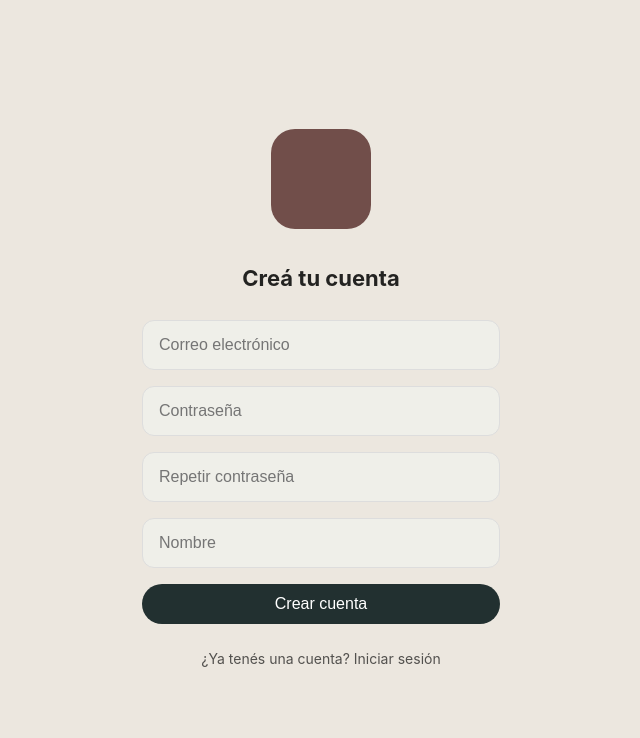
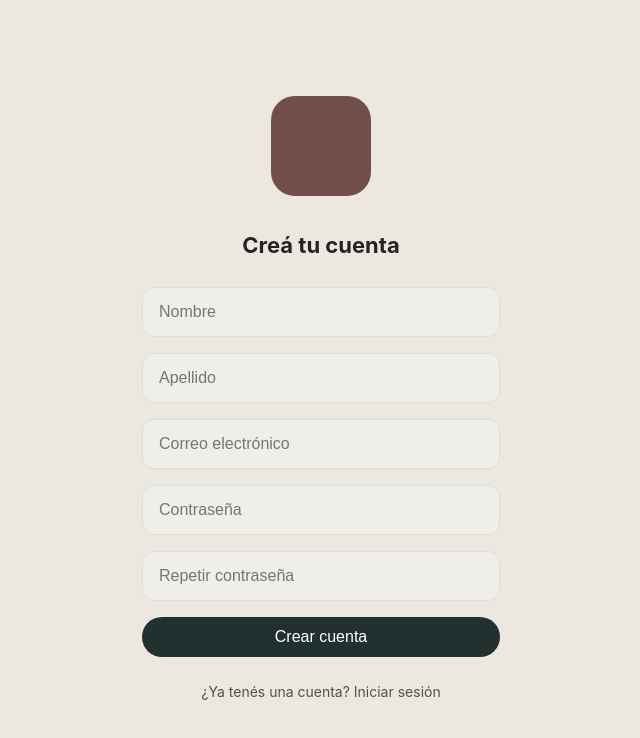
Before and after one commit to teofum/tp-hci-web, a Vue app: page /auth/signup in a window 1280 px wide. Shown: the top 738 px of the page, without its empty margins (319-959 px from the left). Built offline with nearby package versions, Linux system fonts and the light colour scheme; the HTML template or start-up script is replaced by a standard one.

Commit message:
add surname field and reorder register form

```diff
--- a/src/views/auth/RegisterView.vue
+++ b/src/views/auth/RegisterView.vue
@@ -3,10 +3,11 @@
     <h1>Creá tu cuenta</h1>
 
     <form>
+      <input type="text" placeholder="Nombre" required />
+      <input type="text" placeholder="Apellido" required />
       <input type="email" placeholder="Correo electrónico" required />
       <input type="password" placeholder="Contraseña" required />
       <input type="password" placeholder="Repetir contraseña" required />
-      <input type="text" placeholder="Nombre" required />
       <button type="submit">Crear cuenta</button>
     </form>
 
```
